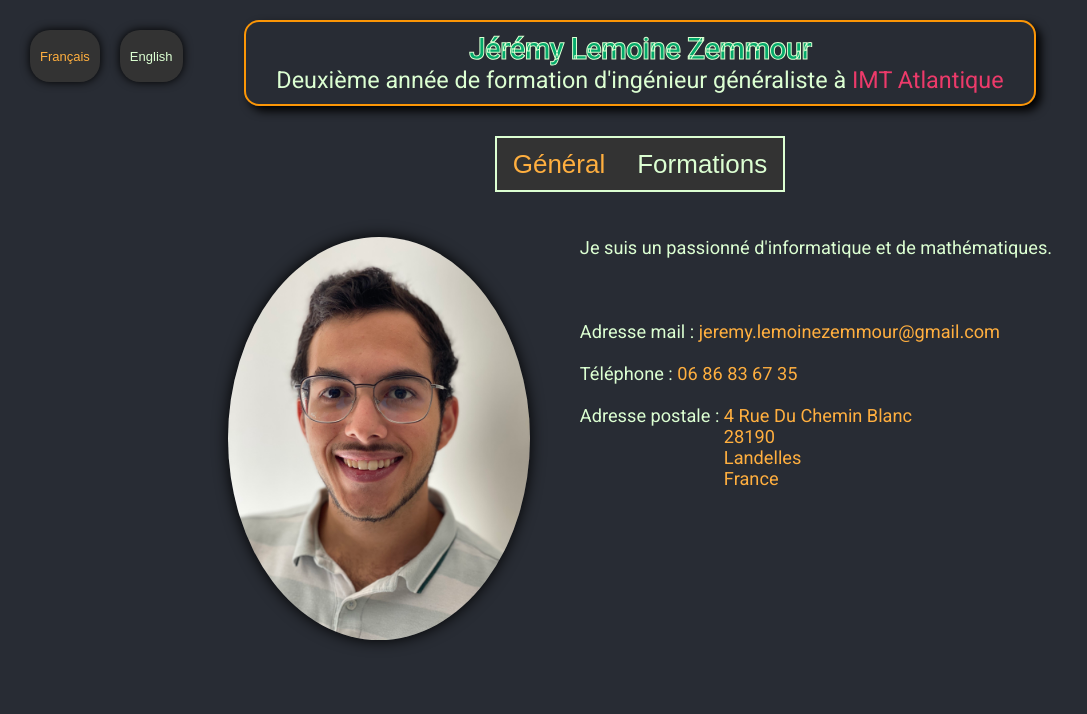
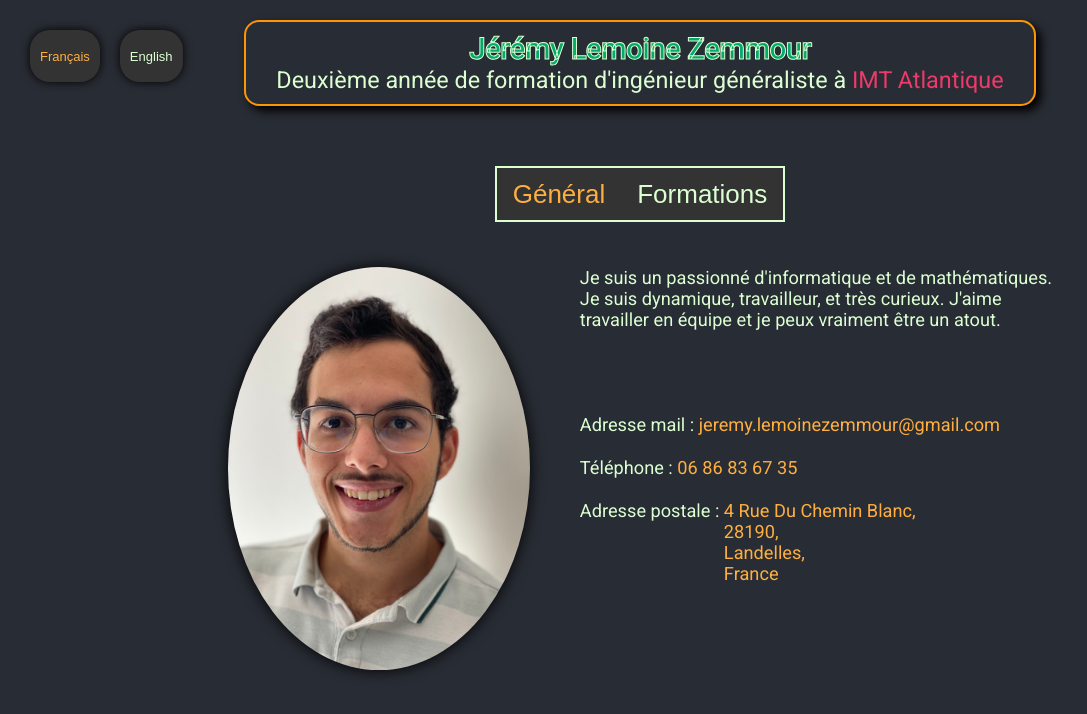
Before and after one commit to Jeremy-Lemoine/lemoine-cv, a React (Create React App) app: page / in a window 1280 px wide. Shown: the top 714 px of the page, without its empty margins (0-1087 px from the left). Built offline with nearby package versions, Linux system fonts and the light colour scheme.

Commit message:
Copiable text spans in information section

```diff
--- a/package.json
+++ b/package.json
@@ -20,6 +20,7 @@
     "react-responsive": "^9.0.0-beta.5",
     "react-router-dom": "^6.0.2",
     "react-scripts": "4.0.3",
+    "react-toastify": "^8.1.0",
     "save": "^2.4.0",
     "web-vitals": "^1.1.2"
   },
--- a/src/pages/mainPage/Informations.jsx
+++ b/src/pages/mainPage/Informations.jsx
@@ -1,4 +1,6 @@
 import photoPro from "../../images/photoPro.jpg";
+import CopyText from "../../utils/components/CopyText";
+import description from './description';
 
 function Informations() {
 	return (
@@ -13,26 +15,26 @@ function Informations() {
 				/>
 			</div>
 			<div className='text-container'>
-				<p className='left'>Je suis un passionné d'informatique et de mathématiques.</p>
+				<p className='left retour-ligne'>
+					{description}
+				</p>
+				<br />
 				<br />
 				<br />
 				<br />
 				<p className='left'>
-					Adresse mail : <span className='orange'>jeremy.lemoinezemmour@gmail.com</span>
+					Adresse mail : <CopyText className='orange' copiedText="Adresse mail copiée">jeremy.lemoinezemmour@gmail.com</CopyText>
 				</p>
 				<br />
 				<p className='left'>
-					Téléphone : <span className='orange'>06 86 83 67 35</span>
+					Téléphone : <CopyText className='orange' copiedText="Numéro de téléphone copié">06 86 83 67 35</CopyText>
 				</p>
 				<br />
 				<div className='left inline'>
 					Adresse postale :&nbsp;
-					<div className='orange'>
-						<p>4 Rue Du Chemin Blanc</p>
-						<p>28190</p>
-						<p>Landelles</p>
-						<p>France</p>
-					</div>
+					<CopyText className='orange retour-ligne' copiedText="Adresse postale copiée">
+						{"4 Rue Du Chemin Blanc,\n28190,\nLandelles,\nFrance"}
+					</CopyText>
 				</div>
 			</div>
 		</div>
--- /dev/null
+++ b/src/pages/mainPage/description.js
@@ -0,0 +1,7 @@
+const text = [
+	"Je suis un passionné d'informatique et de mathématiques.",
+    "Je suis dynamique, travailleur, et très curieux. J'aime",
+    "travailler en équipe et je peux vraiment être un atout."
+];
+
+export default text.join('\n');
--- a/src/pages/mainPage/index.jsx
+++ b/src/pages/mainPage/index.jsx
@@ -5,6 +5,7 @@ import sectionsList from "./sectionsList";
 import { useTranslation } from "react-i18next";
 import Header from "./Header";
 import LanguageSelector from "./LanguageSelector";
+import { ToastContainer } from "react-toastify";
 
 function Home() {
 	const [selected, setSelected] = useState(0);
@@ -15,6 +16,7 @@ function Home() {
 		<>
 			<LanguageSelector />
 			<Header />
+			<ToastContainer />
 			<br />
 			<ButtonsSelector
 				buttons={sectionsList.map((section) => t(section.name))}
--- a/src/styles/style.scss
+++ b/src/styles/style.scss
@@ -139,3 +139,26 @@ input {
 	display: flex;
 	flex-flow: row;
 }
+
+span.copy-text {
+	display: inline-block;
+	user-select: none;
+	cursor: pointer;
+	&::after {
+		display: block;
+		content: '';
+		border-bottom: 1px solid var(--rose-2);
+		transform: scaleX(0);
+		transform-origin: left;
+		transition: transform ease-in-out 0.2s;
+	}
+	&:hover {
+		&::after {
+			transform: scaleX(1);
+		}
+	}
+}
+
+.retour-ligne {
+	white-space: pre-line;
+}
--- /dev/null
+++ b/src/utils/components/CopyText.jsx
@@ -0,0 +1,34 @@
+import { useCallback } from "react";
+import { toast } from "react-toastify";
+import 'react-toastify/dist/ReactToastify.css'
+
+function CopyText({ children, className = "", overrideText = undefined, copiedText, ...rest }) {
+
+	const notify = useCallback(() => {
+		toast.success(copiedText, {
+			position: "bottom-right",
+			autoClose: 3000,
+			hideProgressBar: false,
+			closeOnClick: true,
+			pauseOnHover: false,
+			pauseOnFocusLoss: false,
+			draggable: true,
+			progress: undefined,
+			theme: 'dark',
+			style: {
+				fontSize: 'calc(var(--page-font-size) * 0.7)'
+			}
+		});
+	}, [])
+
+	return (
+		<span
+			{...rest}
+			className={`copy-text ${className}`}
+			onClick={() => {navigator.clipboard.writeText(overrideText ? overrideText : children).catch(() => {}); notify()}}>
+			{children}
+		</span>
+	);
+}
+
+export default CopyText;
```
Also changed, not shown: 1 other file (tests, documents, lock files or other folders).
